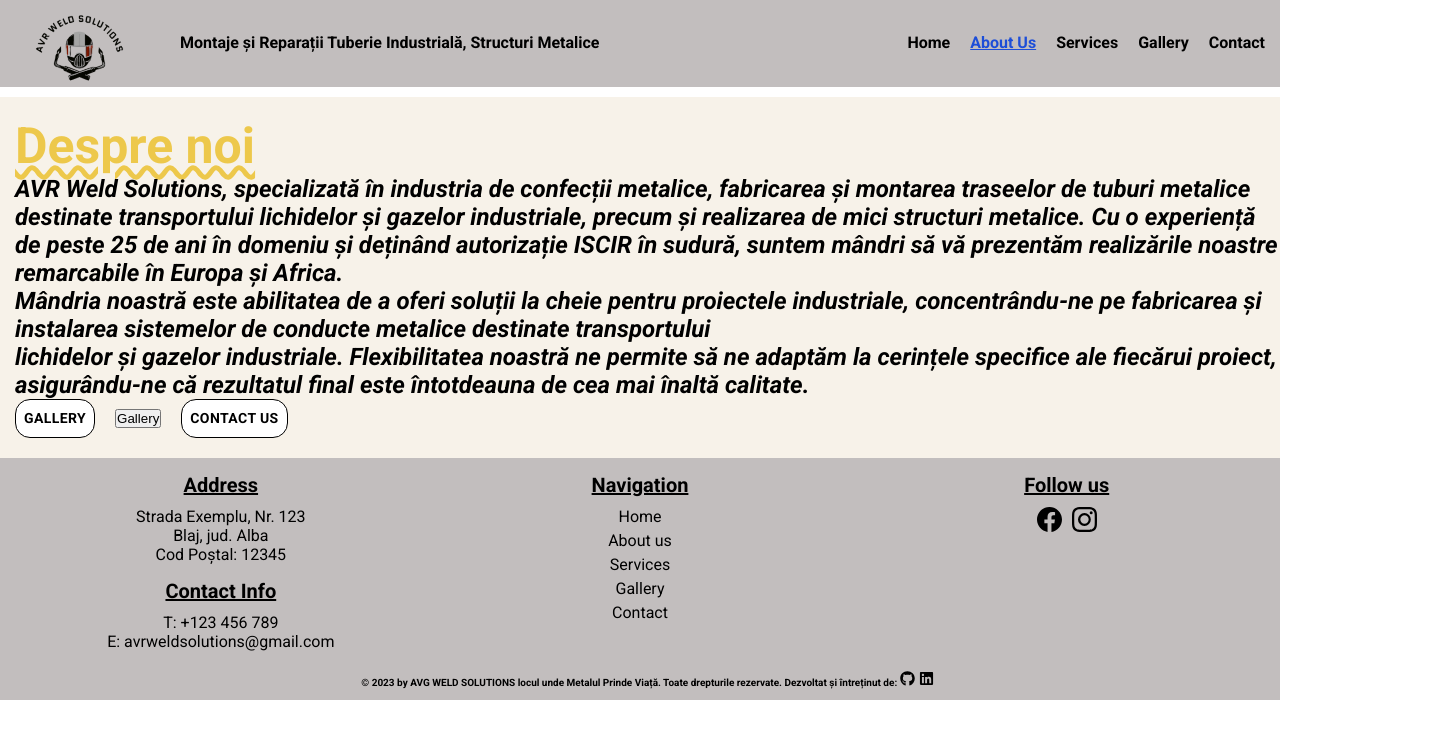
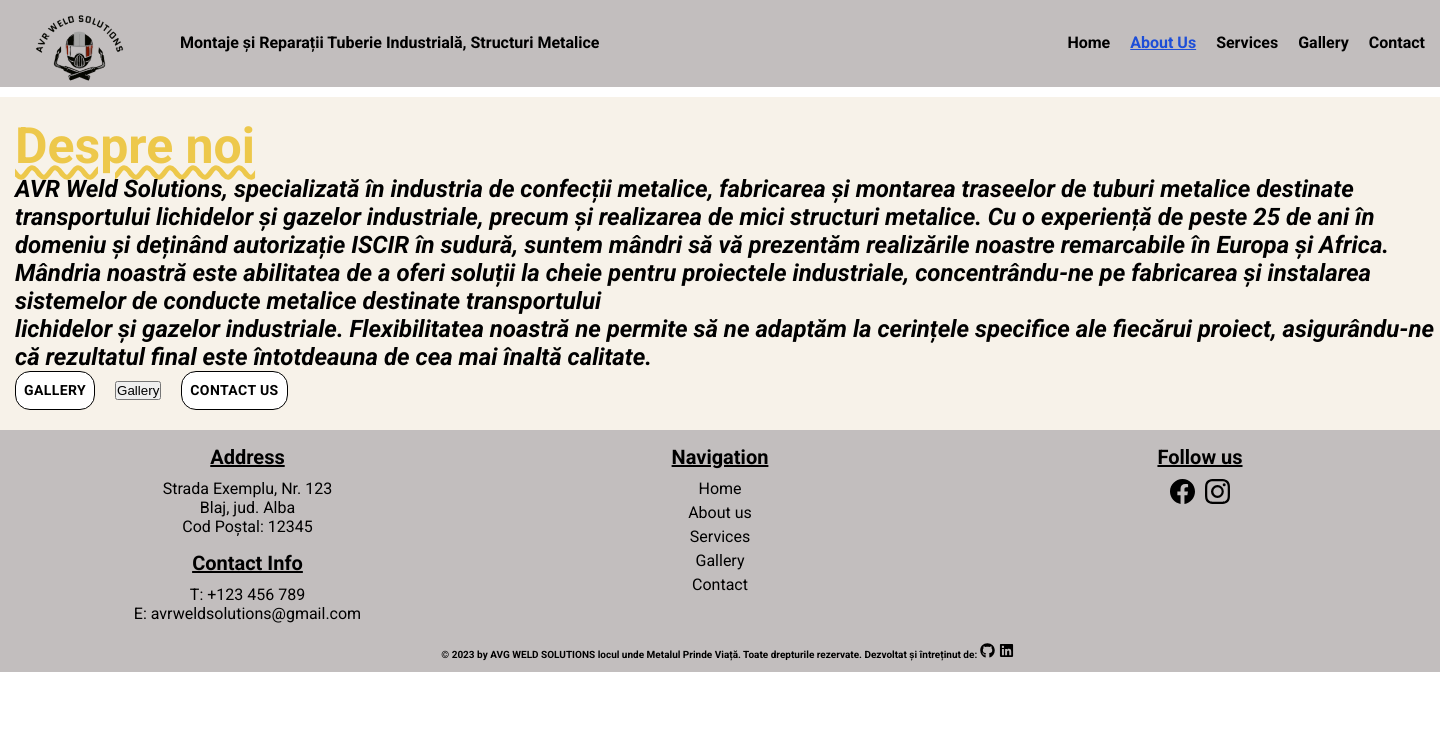
Before and after one commit to lechinal/AVR-WELD-SOLUTIONS, a React (Create React App) app: page /AVR-WELD-SOLUTIONS/about in a window 1280 px wide. Shown: the top 738 px of the page, 1440 px wide, since content can reach past the window. Built offline with nearby package versions, Linux system fonts and the light colour scheme; a web font is replaced by a local one.

Commit message:
Update App.module.css

```diff
--- a/src/App.module.css
+++ b/src/App.module.css
@@ -3,7 +3,7 @@
   flex-direction: column;
   justify-content: space-between;
 
-  width: 100%;
+  width: 1440px;
 }
 
 /* Mobile first */
@@ -27,9 +27,10 @@
 } */
 
 /* Desktiop first */
+@media (min-width: 1441px){.wrapper{width:100%;} }
 @media (max-width: 1440px) {
   .wrapper {
-    width: 100%;
+    width: 1440px;
   }
 }
 @media (max-width: 768px) {
```
